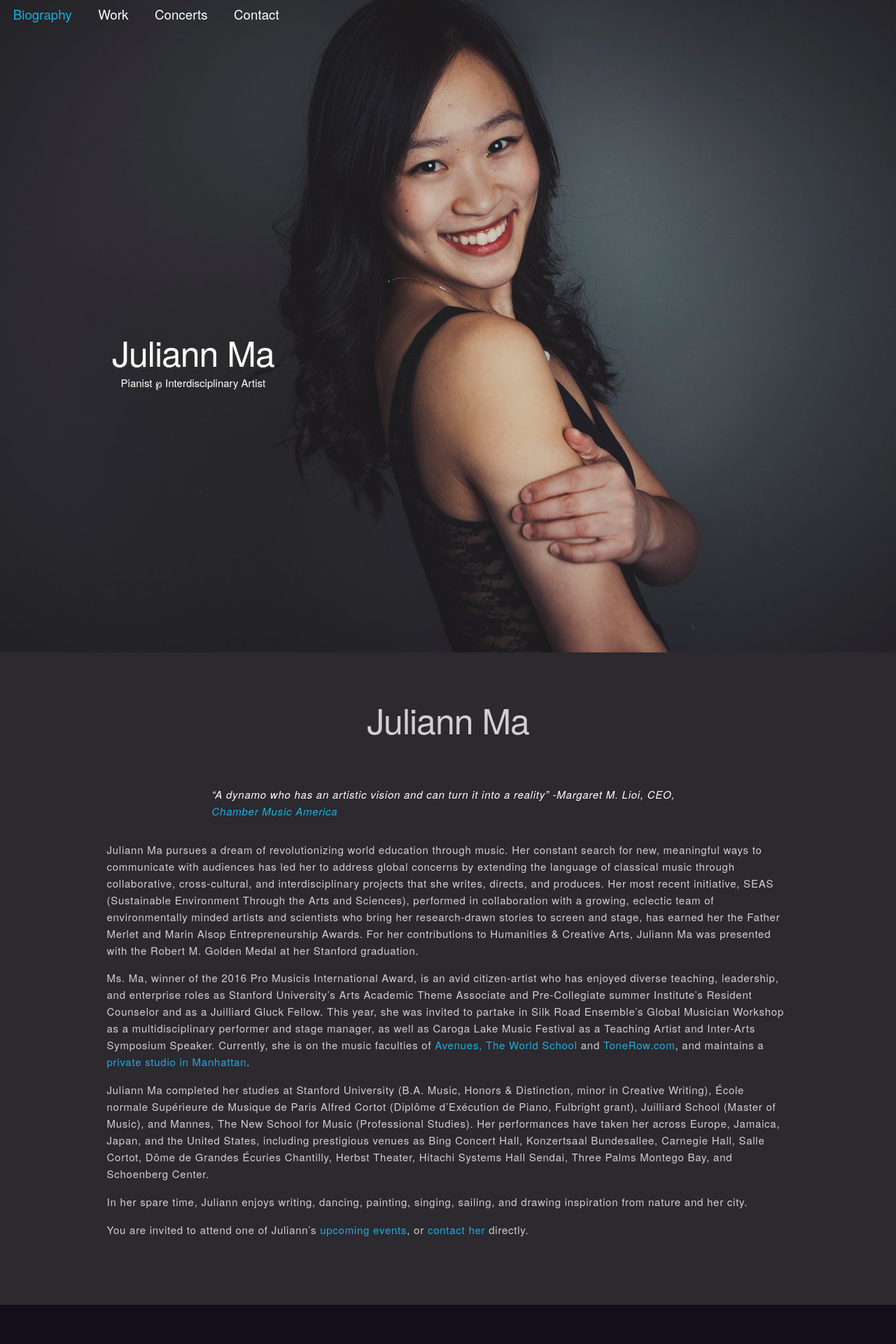
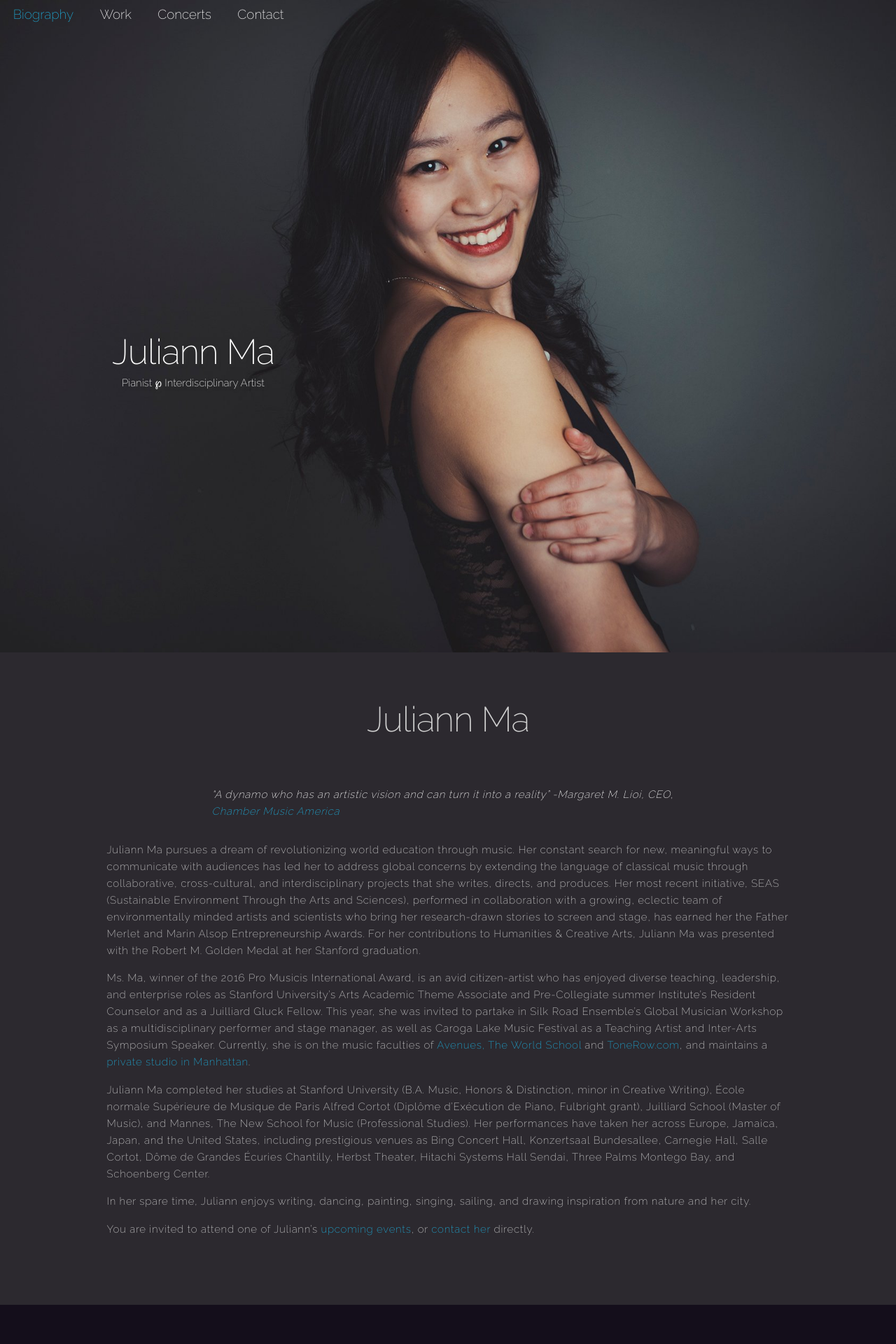
Before and after one commit to hastest/juliannma.com, a Jekyll site: the page built from pages/front_page.md, in a window 1280 px wide. Shown: the top 1920 px of the page at 70% size. Built offline with Jekyll 4.4.1, drawn with Linux system fonts in a browser that asks for light colours.

Commit message:
resolved missing font

```diff
--- a/_includes/plumbing/head.html
+++ b/_includes/plumbing/head.html
@@ -9,7 +9,7 @@
   <!-- Mobile -->
   <meta name="viewport" content="width=device-width, initial-scale=1">
   <!-- Fonts -->
-  <link href='https://fonts.googleapis.com/css?family=Lato|Oswald' rel='stylesheet' type='text/css'>
+  <link href="https://fonts.googleapis.com/css?family=Raleway:200" rel="stylesheet" type='text/css'>
   <!-- CSS -->
   <link rel="stylesheet" href="{{ "/css/main.css" | prepend: site.baseurl }}?{{site.time | date: '%s%N'}}">
   <!-- Favicon -->
```
Also changed, not shown: 1 other file.
